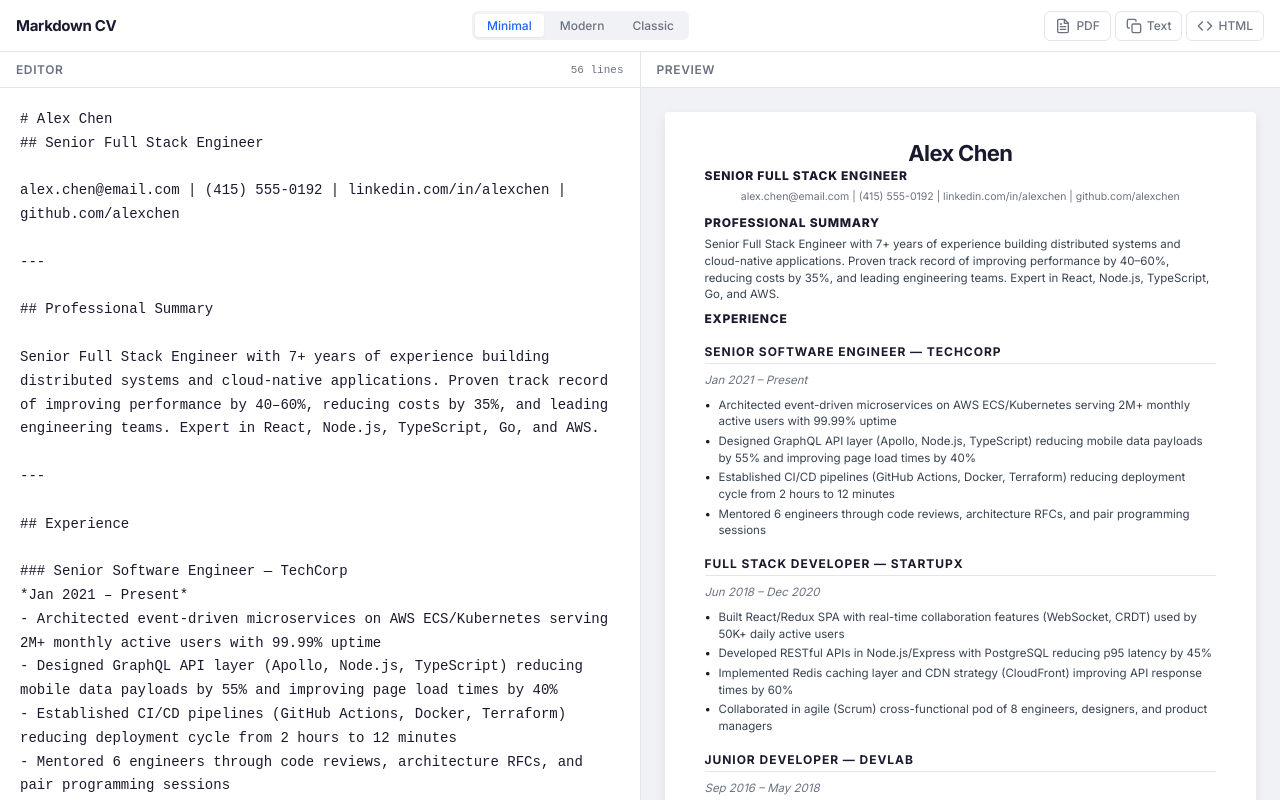
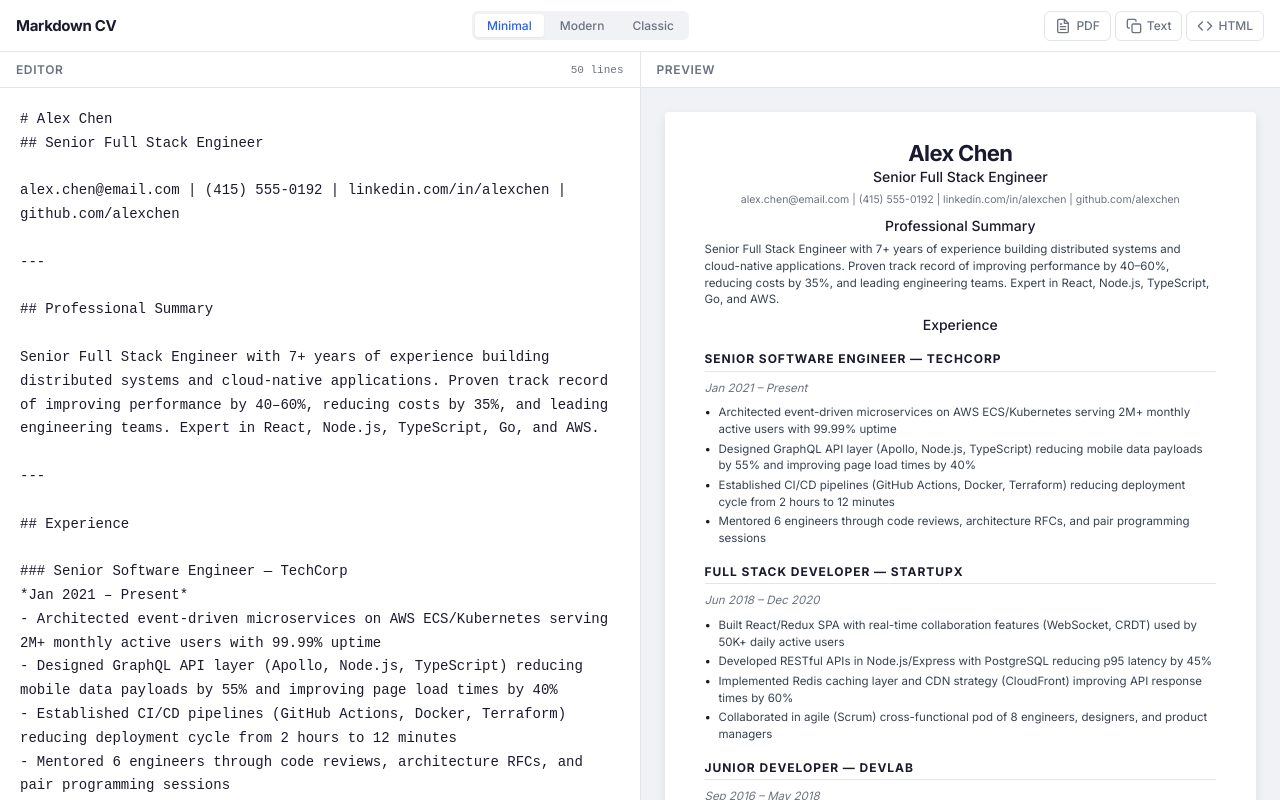
Before and after one commit to codexfang/markdown-cv, a React (Vite) app: page / in a window 1280 px wide. Built offline with nearby package versions, Linux system fonts and the light colour scheme.

Commit message:
flat skills list, revert section headers to centered

```diff
--- a/src/App.jsx
+++ b/src/App.jsx
@@ -55,13 +55,7 @@ Senior Full Stack Engineer with 7+ years of experience building distributed syst
 
 ## Skills
 
-**Languages:** TypeScript, JavaScript, Python, Go, Java, SQL, GraphQL, HTML/CSS
-**Frontend:** React, Next.js, Redux, Tailwind CSS, D3.js, WebSocket
-**Backend & APIs:** Node.js, Express, Apollo, Fastify, REST, GraphQL, gRPC
-**Cloud & Infrastructure:** AWS (ECS, Lambda, DynamoDB, SQS, S3, CloudFront), Docker, Kubernetes, Terraform, GitHub Actions
-**Databases:** PostgreSQL, MongoDB, Redis, DynamoDB, Elasticsearch
-**Observability:** Prometheus, Grafana, OpenTelemetry, Datadog, Sentry
-**Practices:** Microservices, Event-Driven Architecture, CQRS, TDD, Agile/Scrum`
+TypeScript, JavaScript, Python, Go, React, Node.js, Express, PostgreSQL, MongoDB, Redis, Docker, Kubernetes, AWS (ECS, Lambda, S3), GraphQL, REST, Git, CI/CD`
 
 export default function App() {
   const [content, setContent] = useState('')
--- a/src/styles/index.css
+++ b/src/styles/index.css
@@ -240,12 +240,10 @@ body {
 
 .resume-title {
   font-size: 14px;
-  font-weight: 700;
-  color: var(--text-primary);
+  font-weight: 500;
+  color: var(--accent);
   margin-bottom: 6px;
   line-height: 1.3;
-  letter-spacing: 0.02em;
-  text-transform: uppercase;
 }
 
 .resume-contact {
@@ -328,11 +326,10 @@ body {
 }
 
 .template-minimal .resume-title {
-  text-align: left;
-  font-size: 12px;
-  font-weight: 800;
+  text-align: center;
+  font-size: 14px;
+  font-weight: 500;
   color: var(--text-primary);
-  letter-spacing: 0.06em;
 }
 
 .template-minimal .resume-contact {
@@ -372,11 +369,10 @@ body {
 }
 
 .template-modern .resume-title {
-  font-size: 14px;
-  font-weight: 700;
+  font-size: 16px;
+  font-weight: 600;
   color: var(--accent);
   margin-bottom: 4px;
-  letter-spacing: 0.04em;
 }
 
 .template-modern .resume-contact {
@@ -436,12 +432,12 @@ body {
 }
 
 .template-classic .resume-title {
-  text-align: left;
-  font-size: 12px;
-  font-weight: 700;
+  text-align: center;
+  font-size: 14px;
+  font-weight: 400;
   text-transform: uppercase;
-  letter-spacing: 0.08em;
-  color: var(--text-primary);
+  letter-spacing: 0.1em;
+  color: var(--text-secondary);
   font-family: Georgia, serif;
 }
 
```
